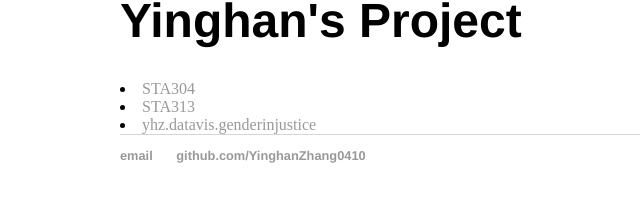
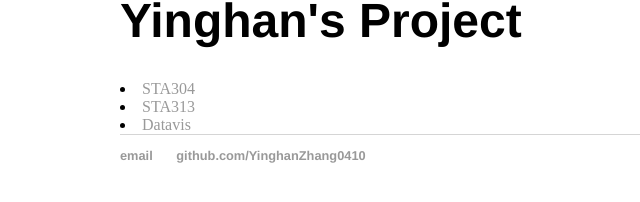
Before and after one commit to YinghanZhang0410/YinghanZhang0410.github.io, a Jekyll site: the page built from project/index.html, in a window 1280 px wide. Shown: the part 117-319 px from the top of the page, without its empty margins (72-712 px from the left). Built offline with Jekyll 4.4.1, drawn with Linux system fonts in a browser that asks for light colours.

Commit message:
Update index.html

```diff
--- a/project/index.html
+++ b/project/index.html
@@ -6,5 +6,5 @@ title: Yinghan's Project
 	<body>
 		<li><a href="https://yinghan-zhang-final-project.netlify.app/">STA304</a></li>
 		<li><a href="https://samlmy.github.io/STA313Final/">STA313</a></li>
-		<li><a href="https://yinghanzhang0410.github.io/yhz.datavis.genderinjustice/">yhz.datavis.genderinjustice</a></li>
+		<li><a href="https://yinghanzhang0410.github.io/yhz.datavis.genderinjustice/">Datavis</a></li>
 	</body>
```
